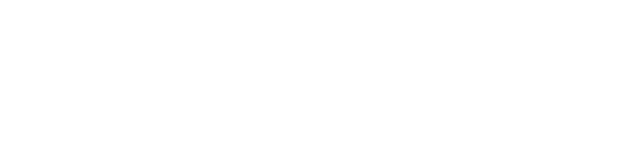
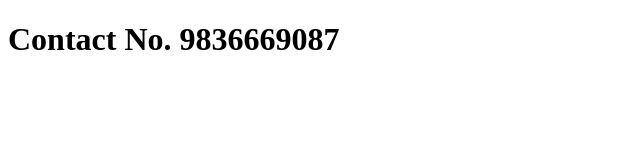
Before and after one commit to FrothOS/Git_Tutorial, a plain HTML site: page contact.html in a window 1280 px wide. Shown: the whole page, without its empty margins (0-640 px from the left). Drawn offline with Linux system fonts and the light colour scheme.

Commit message:
modified contact page

```diff
--- a/contact.html
+++ b/contact.html
@@ -7,6 +7,6 @@
     <title>contact</title>
 </head>
 <body>
-
+    <h1>Contact No. 9836669087</h1>
 </body>
 </html>
```
